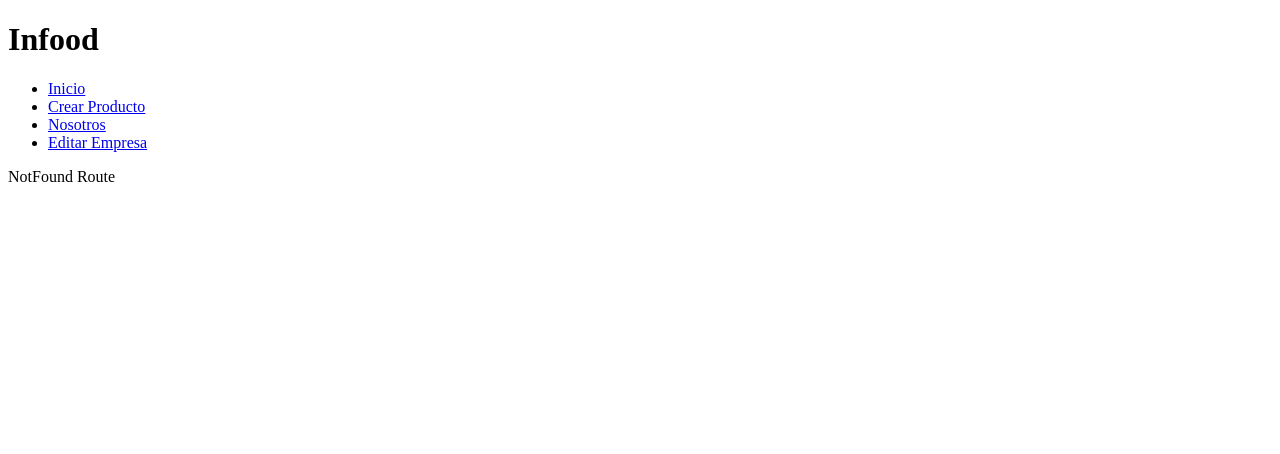
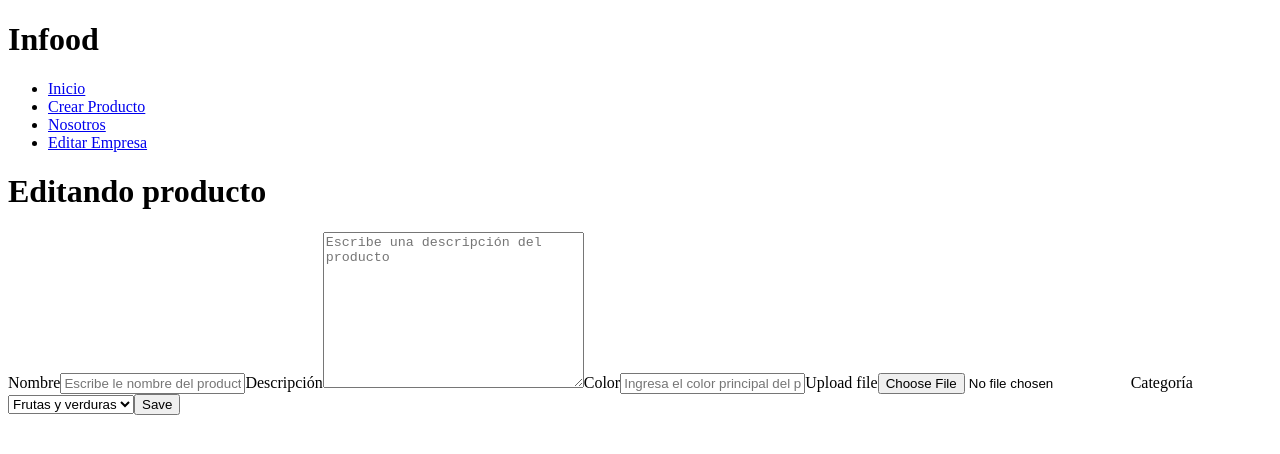
Before and after one commit to Rest02/Blog-MERN, a React (Vite) app in the folder client/: page /editProduct/1 in a window 1280 px wide. Shown: the top 454 px of the page. Built offline with nearby package versions, Linux system fonts and the light colour scheme; the HTML template or start-up script is replaced by a standard one.

Commit message:
0.3.9 Peticion axios put

```diff
--- a/client/src/App.jsx
+++ b/client/src/App.jsx
@@ -15,6 +15,7 @@ function App() {
       <Routes>
         <Route path="/" element={<ProductsList />}></Route>
         <Route path="/newProduct" element={<ProductForm />}></Route>
+        <Route path="/editProduct/:id" element={<ProductForm/>}></Route>
         <Route path="/nosotros" element={<Nosotros/>}></Route>
         <Route path="/editEmpresa/:id" element={<EditEmpresa/>}></Route>
         <Route path="*" element={<NotFound></NotFound>}></Route>
--- a/client/src/api/infodApi.js
+++ b/client/src/api/infodApi.js
@@ -11,3 +11,7 @@ export const listTaskRequest = async() => {
 export const listEmpresa = async() => {
   return axios.get("http://localhost:4000/empresa")
 }
+
+export const editProducto = async(id) => {
+  return axios.get(`http://localhost:4000/productos/${id}`)
+}
--- a/client/src/pages/ProductForm.jsx
+++ b/client/src/pages/ProductForm.jsx
@@ -1,12 +1,19 @@
 import { Form, Formik } from "formik";
 import { createProductoRequest } from "../api/infodApi";
-import { useNavigate } from 'react-router-dom'
+import { useNavigate, useParams } from 'react-router-dom'
 
 function ProductForm() {
   const navigate = useNavigate()
+  const params = useParams()
+
 
   return (
     <div>
+
+
+      <h1>{params.id ? "Editando producto" : "Creando producto"}</h1>
+
+
       <Formik
         initialValues={{
           Nombre: "",
```
